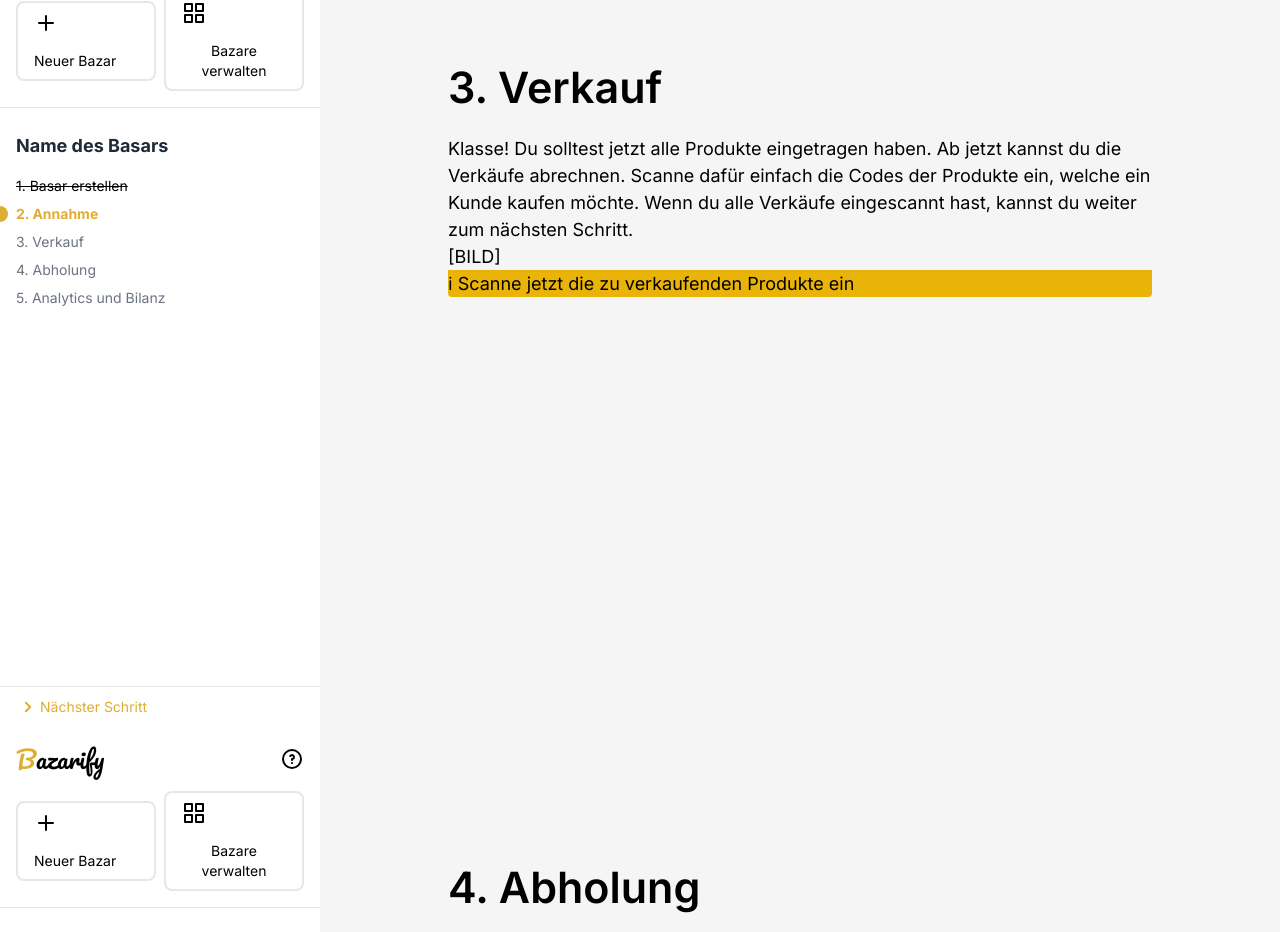
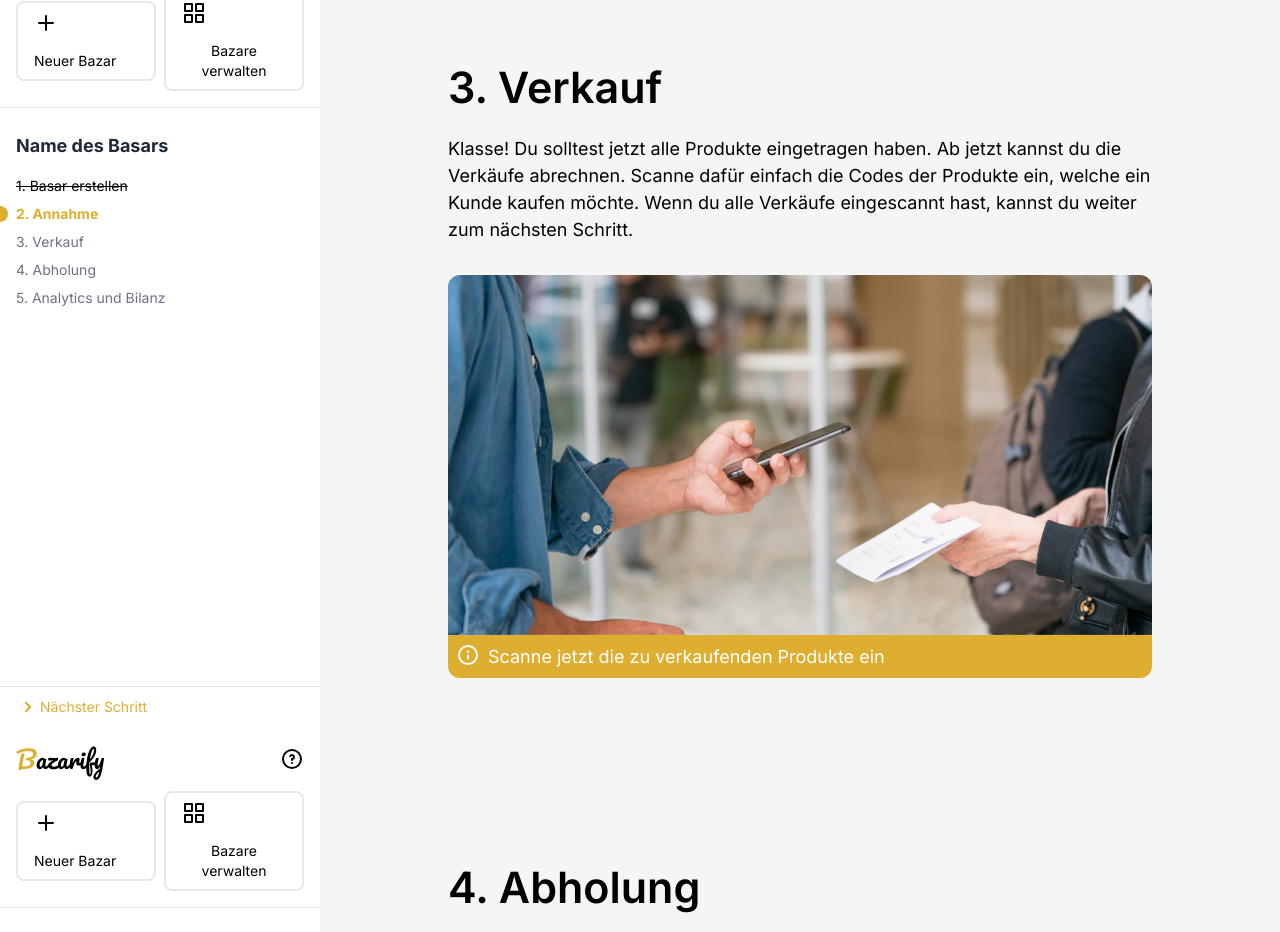
Before and after one commit to mauricedolibois/bazarify, a Next.js app in the folder frontend/: page / in a window 1280 px wide. Shown: the part 3590-4522 px from the top of the page. Built offline with nearby package versions, Linux system fonts and the light colour scheme.

Commit message:
Worked on components

```diff
--- a/frontend/components/ablaufSeite3.js
+++ b/frontend/components/ablaufSeite3.js
@@ -1,13 +1,17 @@
+import Image from "next/image"
+import template from "../public/template.png";
+import { UilInfoCircle } from '@iconscout/react-unicons'
+
 export default function () {
     return (
         <>
             <div>
                 <h1>3. Verkauf</h1>
-                <p>Klasse! Du solltest jetzt alle Produkte eingetragen haben. Ab jetzt kannst du die Verkäufe abrechnen. Scanne dafür einfach die Codes der Produkte ein, welche ein Kunde kaufen möchte. Wenn du alle Verkäufe eingescannt hast, kannst du weiter zum nächsten Schritt.</p>
-                <p>[BILD]</p>
-                <img class="rounded-t" />
-                <div class="flex rounded-b flex-row bg-yellow-500">
-                    <p>ℹ Scanne jetzt die zu verkaufenden Produkte ein</p>
+                <p className="pb-8">Klasse! Du solltest jetzt alle Produkte eingetragen haben. Ab jetzt kannst du die Verkäufe abrechnen. Scanne dafür einfach die Codes der Produkte ein, welche ein Kunde kaufen möchte. Wenn du alle Verkäufe eingescannt hast, kannst du weiter zum nächsten Schritt.</p>
+                <Image src={template} className="rounded-b-none rounded-t-xl" />
+                <div class="flex rounded-b-xl flex-row align-middle bg-ourPrimaryColor p-2 text-white">
+                    <UilInfoCircle size="24" className="mr-2" />
+                    <p>Scanne jetzt die zu verkaufenden Produkte ein</p>
                 </div>
             </div>
         </>
--- a/frontend/components/ablaufSeite5.js
+++ b/frontend/components/ablaufSeite5.js
@@ -1,7 +1,16 @@
+function Card({ title, description }) {
+    <div class="flex flex-col justify-between rounded-md border border-gray-300 bg-red-400 p-4 shadow-md">
+        <h3>{title}</h3>
+        <p>{description}</p>
+    </div>
+}
+
 export default function () {
     return (
         <>
             <div>
+                <Card title={"23.600€"} description="Umsatz">TEST</Card>
+
                 <h1>5. Analytics und Bilanz</h1>
                 <p>Wow, was ein toller Basar! Hier siehst du noch einmal schwarz auf weiß, wie gut er gelaufen ist - vielleicht kannst du aus den Informationen fürs nächste Mal lernen.</p>
                 <div class="grid grid-cols-3 gap-6">
--- a/frontend/pages/_document.js
+++ b/frontend/pages/_document.js
@@ -8,7 +8,7 @@ export default function Document() {
       }
       <Html lang="de">
         <Head>
-          <title>Bazarify - Dein einfachster Bazar bisher!</title>
+
         </Head>
         <body className="bg-ourBackgroundColor font-inter">
           <Main />
--- a/frontend/pages/index.js
+++ b/frontend/pages/index.js
@@ -12,6 +12,9 @@ import ButtonV4 from "@/components/buttonV4";
 import ButtonV5 from "@/components/buttonV5";
 import FormInput from "@/components/FormInput";
 
+
+import Template from "@/components/template";
+import AddButton from "@/components/template";
 
 export default function Home() {
   return (
```
Also changed, not shown: frontend/components/template.js (+15 -6 lines), frontend/public/template.png (added).
